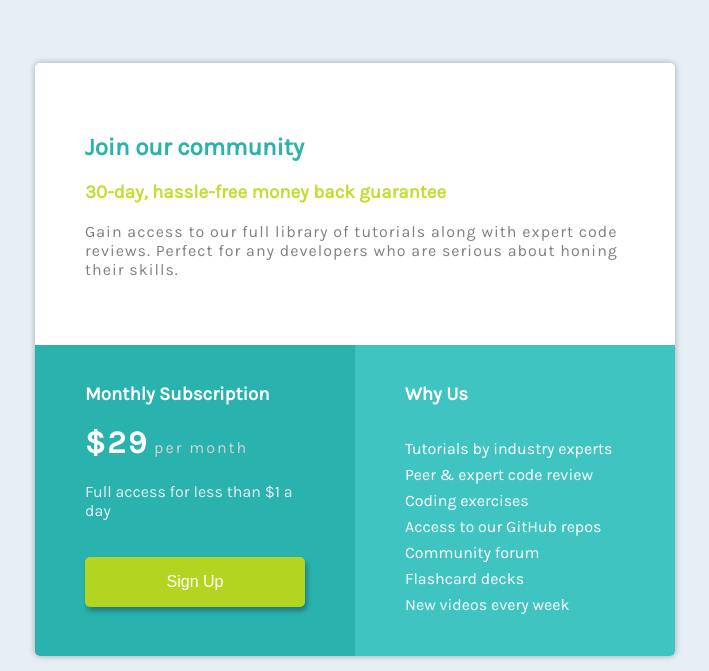
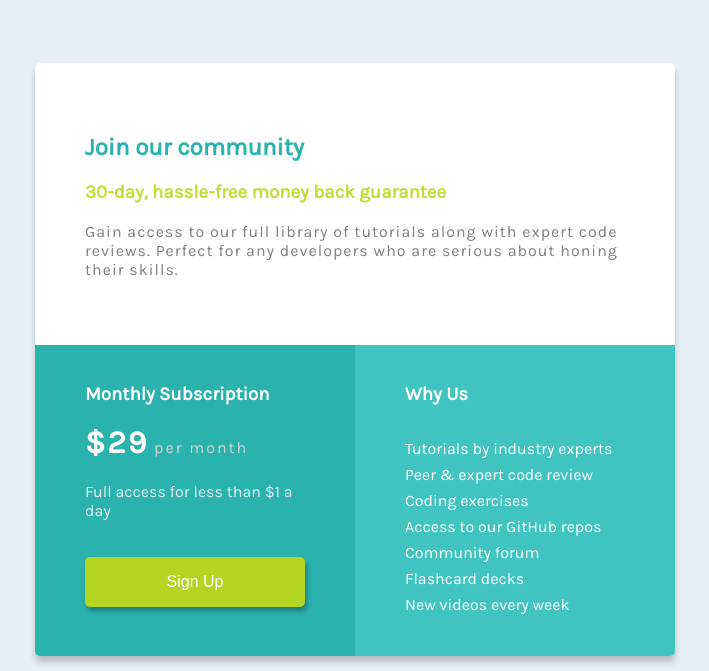
Before and after one commit to mishael-code/single-price-grid-component, a plain HTML site: page index.html in a window 1280 px wide. Shown: the part 129-800 px from the top of the page, without its empty margins (285-994 px from the left). Drawn offline with Linux system fonts and the light colour scheme.

Commit message:
Add files via upload

```diff
--- a/style.css
+++ b/style.css
@@ -8,7 +8,7 @@ body {
 
 .header {
     margin: 15% 25%;
-    box-shadow: 0px 0px 6px 0px rgba(0,0,0,0.3);
+    box-shadow: 0px 6px 6px 0px rgba(0,0,0,0.2);
     border-radius: 5px;
 }
 
@@ -122,5 +122,6 @@ footer {
     }
     .right-box {
         padding: 10px 20px 20px 20px;
+        border-bottom-left-radius: 5px;
     }
 }
```
